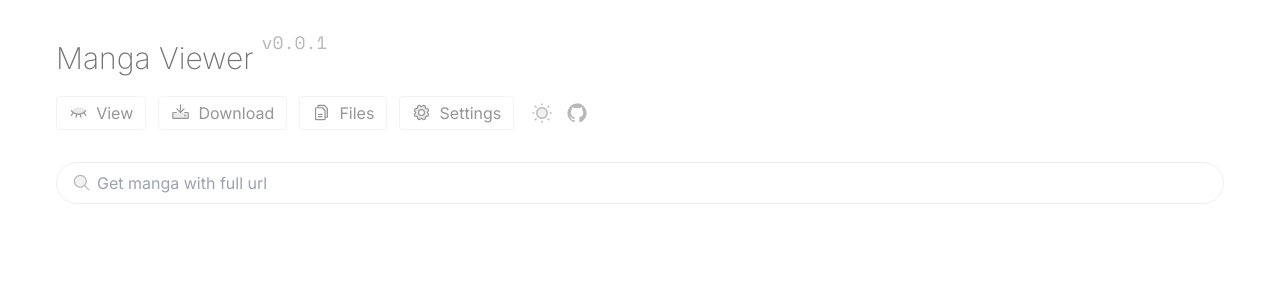
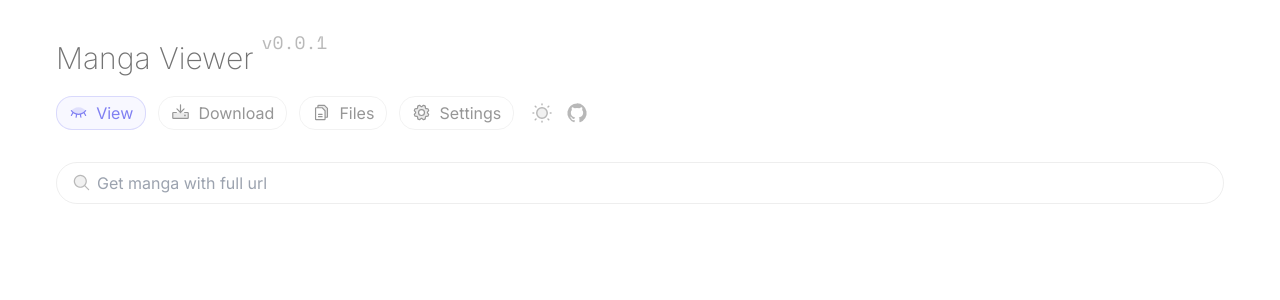
Before and after one commit to ppxb/manga-viewer, a Vue app: page / in a window 1280 px wide. Shown: the top 300 px of the page. Built offline with nearby package versions, Linux system fonts and the light colour scheme.

Commit message:
chore: add router

```diff
--- a/package.json
+++ b/package.json
@@ -16,7 +16,8 @@
   "dependencies": {
     "@tauri-apps/api": "^1.5.3",
     "@vueuse/core": "^10.9.0",
-    "vue": "^3.4.23"
+    "vue": "^3.4.23",
+    "vue-router": "^4.3.2"
   },
   "devDependencies": {
     "@antfu/eslint-config": "^2.15.0",
@@ -35,6 +36,7 @@
     "unplugin-auto-import": "^0.17.5",
     "unplugin-vue-components": "^0.26.0",
     "vite": "^5.2.9",
+    "vite-plugin-pages": "^0.32.1",
     "vitest": "^1.5.0",
     "vue-tsc": "^2.0.13"
   }
--- a/src/App.vue
+++ b/src/App.vue
@@ -1,46 +1,8 @@
-<script setup lang="ts">
-import { invoke } from '@tauri-apps/api'
-
-const input = ref('')
-const loading = ref(false)
-const mangaInfo = ref<MangaInfo>()
-
-async function handleSearchManga() {
-  loading.value = true
-  try {
-    const res = await invoke('get_manga_detail', { url: input.value })
-    mangaInfo.value = res as MangaInfo
-  }
-  finally {
-    loading.value = false
-  }
-}
-</script>
-
 <template>
-  <div px4 py6 lg:px14 lg:py10>
+  <div h-screen overflow-hidden flex="~ col" px4 py6 lg:px14 lg:py10>
     <Navbar />
-    <div flex="~ col gap-3" py4>
-      <div relative flex>
-        <input
-          v-model="input"
-          :disabled="loading"
-          :class="input ? 'font-mono' : ''"
-          placeholder="Get manga with full url"
-          border="~ base rounded-full"
-          w-full bg-transparent px3 py2 pl10 outline-none
-          @keydown.enter.prevent="handleSearchManga()"
-        >
-        <div absolute bottom-0 left-0 top-0 flex="~ items-center justify-center" p4 op50>
-          <div i-ph-magnifying-glass-duotone />
-        </div>
-        <div v-if="loading" absolute bottom-0 right-0 top-0 animate-pulse flex="~ items-center justify-center" p4 op50>
-          <div i-svg-spinners-90-ring-with-bg flex-none />
-        </div>
-      </div>
+    <div h-full overflow-overlay flex="auto">
+      <RouterView />
     </div>
-    <template v-if="mangaInfo">
-      <MangaInfoItem :info="mangaInfo" />
-    </template>
   </div>
 </template>
--- a/src/components.d.ts
+++ b/src/components.d.ts
@@ -10,5 +10,7 @@ declare module 'vue' {
     Logo: typeof import('./components/Logo.vue')['default']
     MangaInfoItem: typeof import('./components/MangaInfoItem.vue')['default']
     Navbar: typeof import('./components/Navbar.vue')['default']
+    RouterLink: typeof import('vue-router')['RouterLink']
+    RouterView: typeof import('vue-router')['RouterView']
   }
 }
--- a/src/components/MangaInfoItem.vue
+++ b/src/components/MangaInfoItem.vue
@@ -56,7 +56,8 @@ const nextPublishAt = computed(() => dayjs(comic.value.next_publish_at).format('
             {{ comic.episodes.length > 1 ? "最新话" : "当前话" }}
           </span>
           <div w1px h12px bg-neutral-900:10 dark:bg-neutral-300:15 />
-          <span mr1>{{ comic.episodes[0].volume }}</span>{{ comic.episodes[0].title }}
+          <span>{{ comic.episodes[0].volume }}</span>
+          <span>{{ comic.episodes[0].title }}</span>
         </div>
         <div font-sans-jp font-bold rounded-2xl text-tiny bg-card w-fit flex="~ items-center gap-2" px3 py1>
           <span text-red-400>次回更新日</span>
--- a/src/components/Navbar.vue
+++ b/src/components/Navbar.vue
@@ -11,34 +11,38 @@ const { lastBuildTime } = __APP_INFO__
     <span op75>{{ lastBuildTime }}</span>
   </div>
   <div flex="~ gap-3 items-center wrap" py4>
-    <a
-      href="#"
+    <RouterLink
+      to="/"
       btn-action text-base px3 py1
+      active-class="btn-action-active"
     >
       <div i-ph-eye-closed-duotone flex-none />
       View
-    </a>
-    <a
-      href="#"
+    </RouterLink>
+    <RouterLink
+      to="/download"
       btn-action text-base px3 py1
+      active-class="btn-action-active"
     >
       <div i-ph-download-duotone flex-none />
       Download
-    </a>
-    <a
-      href="#"
+    </RouterLink>
+    <RouterLink
+      to="/files"
       btn-action text-base px3 py1
+      active-class="btn-action-active"
     >
       <div i-ph-files-duotone flex-none />
       Files
-    </a>
-    <a
-      href="#"
+    </RouterLink>
+    <RouterLink
+      to="/settings"
       btn-action text-base px3 py1
+      active-class="btn-action-active"
     >
       <div i-ph-gear-duotone flex-none />
       Settings
-    </a>
+    </RouterLink>
     <button
       title="Toggle Dark Mode"
       i-ph-sun-dim-duotone dark:i-ph-moon-duotone ml1 text-xl op50 hover:op75
--- /dev/null
+++ b/src/pages/index.vue
@@ -0,0 +1,43 @@
+<script setup lang="ts">
+import { invoke } from '@tauri-apps/api'
+
+const input = ref('')
+const loading = ref(false)
+const mangaInfo = ref<MangaInfo>()
+
+async function handleSearchManga() {
+  loading.value = true
+  try {
+    const res = await invoke('get_manga_detail', { url: input.value })
+    mangaInfo.value = res as MangaInfo
+  }
+  finally {
+    loading.value = false
+  }
+}
+</script>
+
+<template>
+  <div flex="~ col gap-3" py4>
+    <div relative flex>
+      <input
+        v-model="input"
+        :disabled="loading"
+        :class="input ? 'font-mono' : ''"
+        placeholder="Get manga with full url"
+        border="~ base rounded-full"
+        w-full bg-transparent px3 py2 pl10 outline-none
+        @keydown.enter.prevent="handleSearchManga()"
+      >
+      <div absolute bottom-0 left-0 top-0 flex="~ items-center justify-center" p4 op50>
+        <div i-ph-magnifying-glass-duotone />
+      </div>
+      <div v-if="loading" absolute bottom-0 right-0 top-0 animate-pulse flex="~ items-center justify-center" p4 op50>
+        <div i-svg-spinners-90-ring-with-bg flex-none />
+      </div>
+    </div>
+  </div>
+  <template v-if="mangaInfo">
+    <MangaInfoItem :info="mangaInfo" />
+  </template>
+</template>
--- a/tsconfig.json
+++ b/tsconfig.json
@@ -19,7 +19,8 @@
     "noUnusedLocals": true,
     "types": [
       "vitest",
-      "vite/client"
+      "vite/client",
+      "vite-plugin-pages/client"
     ],
     "paths": {
       "~/*": [
--- a/uno.config.ts
+++ b/uno.config.ts
@@ -16,8 +16,16 @@ export default defineConfig({
     'border-base': 'border-#aaa3',
 
     'bg-hover': 'bg-primary-400:5',
+    'bg-glass': 'bg-white:75 dark:bg-neutral-900:75 backdrop-blur-5',
+    'bg-tooltip': 'bg-white:75 dark:bg-neutral-900:75 backdrop-blur-8',
 
-    'btn-action': 'border border-base rounded flex gap-2 items-center px2 py1 op75 hover:op100 hover:bg-hover',
+    'color-active': 'color-primary-600 dark:color-primary-400',
+    'border-active': 'border-primary-600/25 dark:border-primary-400/25',
+    'bg-active': 'bg-primary-400:10',
+
+    'btn-action': 'border border-base rounded-2xl flex gap-2 items-center px2 py1 op75 hover:op100 hover:bg-hover',
+    'btn-action-sm': 'btn-action text-sm',
+    'btn-action-active': 'color-active border-active! bg-active op100!',
 
     'bg-card': 'bg-[#f5f5f5] dark:bg-neutral-800',
 
--- a/vite.config.ts
+++ b/vite.config.ts
@@ -1,6 +1,7 @@
 import { resolve } from 'node:path'
 import { defineConfig } from 'vite'
 import Vue from '@vitejs/plugin-vue'
+import Pages from 'vite-plugin-pages'
 import dayjs from 'dayjs'
 import UnoCSS from 'unocss/vite'
 import Components from 'unplugin-vue-components/vite'
@@ -19,6 +20,9 @@ const __APP_INFO__ = {
 export default defineConfig({
   plugins: [
     Vue(),
+    Pages({
+      importMode: 'sync',
+    }),
     Components({
       dts: 'src/components.d.ts',
     }),
```
Also changed, not shown: src/main.ts (+9 -0 lines), 1 other file (tests, documents, lock files or other folders).
